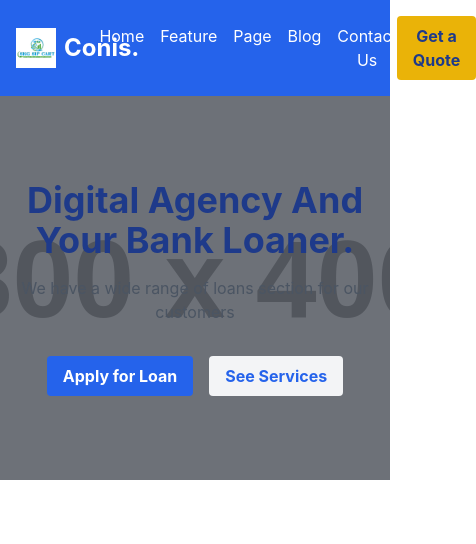
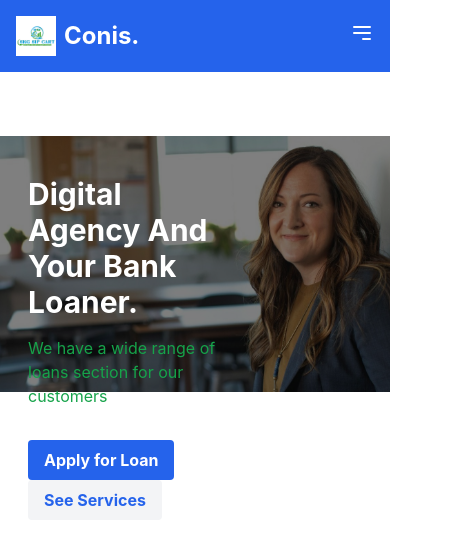
Before and after one commit to SudhakarBansal/skg-sip-cart, a React (Create React App) app: page / in a window 390 px wide. Shown: the top 544 px of the page, 476 px wide, since content can reach past the window. Built offline with nearby package versions, Linux system fonts and the light colour scheme.

Commit message:
banner-in-progress

```diff
--- a/src/components/Header.jsx
+++ b/src/components/Header.jsx
@@ -1,20 +1,47 @@
-import React from 'react';
+import React, { useState } from 'react';
 
 const Header = () => {
+  const [isOpen, setIsOpen] = useState(false);
+
+  const toggleMenu = () => {
+    setIsOpen(!isOpen);
+  };
+
   return (
     <header className="bg-blue-600 p-4 flex justify-between items-center">
       <div className="flex items-center">
         <img src={require('../assets/logo.jpeg')} alt="Logo" className="h-10" />
         <span className="text-white text-2xl font-bold ml-2">Conis.</span>
       </div>
-      <div className="flex space-x-4">
+      <div className="hidden md:flex space-x-4">
         <a href="#" className="text-white">Home</a>
         <a href="#" className="text-white">Feature</a>
         <a href="#" className="text-white">Page</a>
         <a href="#" className="text-white">Blog</a>
         <a href="#" className="text-white">Contact Us</a>
       </div>
-      <button className="bg-yellow-500 text-blue-900 font-bold py-2 px-4 rounded">Get a Quote</button>
+      <button className="bg-yellow-500 text-blue-900 font-bold py-2 px-4 rounded hidden md:block">Get a Quote</button>
+
+      {/* Hamburger Icon for Mobile */}
+      <div className="md:hidden">
+        <button onClick={toggleMenu} className="text-white focus:outline-none">
+          <svg className="w-6 h-6" fill="none" stroke="currentColor" viewBox="0 0 24 24" xmlns="http://www.w3.org/2000/svg">
+            <path strokeLinecap="round" strokeLinejoin="round" strokeWidth="2" d={isOpen ? 'M6 18L18 6M6 6l12 12' : 'M4 6h16M4 12h16m-7 6h7'}></path>
+          </svg>
+        </button>
+      </div>
+
+      {/* Mobile Menu */}
+      {isOpen && (
+        <div className="absolute top-16 left-0 w-full bg-blue-600 text-white flex flex-col items-center space-y-4 md:hidden">
+          <a href="#" className="text-white">Home</a>
+          <a href="#" className="text-white">Feature</a>
+          <a href="#" className="text-white">Page</a>
+          <a href="#" className="text-white">Blog</a>
+          <a href="#" className="text-white">Contact Us</a>
+          <button className="bg-yellow-500 text-blue-900 font-bold py-2 px-4 rounded">Get a Quote</button>
+        </div>
+      )}
     </header>
   );
 };
--- a/src/components/HeroSection.jsx
+++ b/src/components/HeroSection.jsx
@@ -1,14 +1,19 @@
-import React from 'react';
+import React from "react";
+import heroimg from "../assets/HeroImage.jpg";
 
 const HeroSection = () => {
   return (
-    <section className="relative bg-white">
-      <div className="absolute top-0 left-0 w-full h-full bg-cover bg-center" style={{ backgroundImage: `url('https://via.placeholder.com/800x400')` }}>
-        <div className="absolute inset-0 bg-gray-900 opacity-50"></div>
+    <section className="relative bg-white mt-16 md:mt-0">
+      {/* Background Image */}
+      <div className="w-full h-64 md:h-96 lg:h-[500px] bg-cover bg-center" style={{backgroundImage:`url(${heroimg})` }}>
+        {/* Black Overlay */}
+        <div className="absolute inset-0 bg-black opacity-50"></div>
       </div>
-      <div className="relative z-10 flex flex-col justify-center items-center h-96 text-center">
-        <h1 className="text-4xl md:text-6xl text-blue-900 font-bold">Digital Agency And Your Bank Loaner.</h1>
-        <p className="text-gray-600 mt-4">We have a wide range of loans section for our customers</p>
+
+      {/* Text Content */}
+      <div className="absolute inset-0 flex flex-col justify-end items-start w-1/2 z-10 h-96 text-left ml-7">
+        <h1 className="text-3xl md:text-6xl text-white font-bold">Digital Agency And Your Bank Loaner.</h1>
+        <p className="text-green-600 mt-4">We have a wide range of loans section for our customers</p>
         <div className="mt-8">
           <button className="bg-blue-600 text-white font-bold py-2 px-4 rounded mr-4">Apply for Loan</button>
           <button className="bg-gray-100 text-blue-600 font-bold py-2 px-4 rounded">See Services</button>
```
Also changed, not shown: src/assets/HeroImage.jpg (added).
